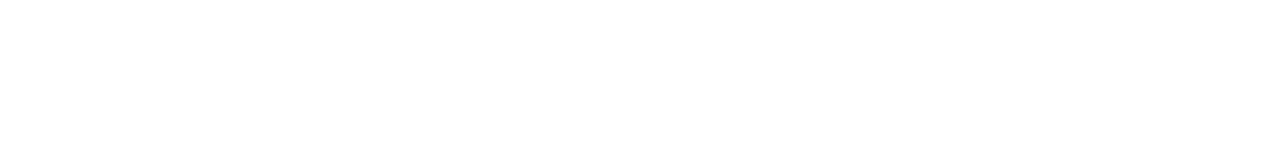
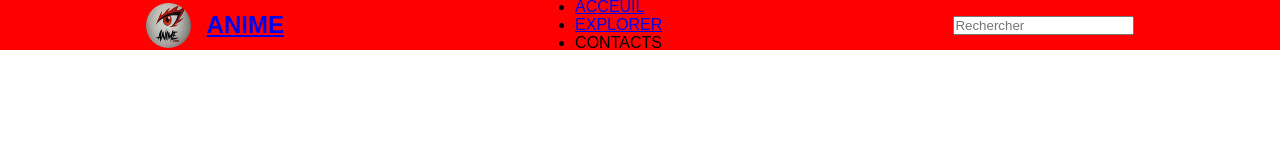
Before and after one commit to ErwanYvan/Exam1-Web1-J3-, a plain HTML site: page Explorer.html in a window 1280 px wide. Drawn offline with Linux system fonts and the light colour scheme.

Commit message:
Relier la page index.html au page Explorer.html,mettre des icons au deux page index;html et Explorer.html et enfin commencer à faire navbar dans Explorer.html

```diff
--- a/Assets/CSS/Explorer.css
+++ b/Assets/CSS/Explorer.css
@@ -0,0 +1,28 @@
+* {
+  padding: 0;
+  margin: 0;
+  box-sizing: border-box;
+  font-family: Arial, Helvetica, sans-serif;
+}
+
+nav {
+  width: 100%;
+  height: 50px;
+  display: flex;
+  justify-content: space-around;
+  background-color: #ff0000;
+  align-items: center;
+  position: relative;
+  z-index: 2;
+}
+
+.Logo {
+  display: flex;
+  align-items: center;
+  gap: 2vh;
+}
+.Logo img {
+  width: 45px;
+  height: 45px;
+  border-radius: 50%;
+}
--- a/Explorer.html
+++ b/Explorer.html
@@ -0,0 +1,30 @@
+<!DOCTYPE html>
+<html lang="en">
+  <head>
+    <meta charset="UTF-8" />
+    <meta name="viewport" content="width=device-width, initial-scale=1.0" />
+    <link rel="stylesheet" href="Assets/Css/Explorer.css" />
+    <link rel="Site icon" type="png" href="Assets/image/site logo.png" />
+    <title>Contenu</title>
+  </head>
+  <body>
+    <nav>
+      <div class="Logo">
+        <img src="Assets/image/Anime.jpeg" alt="Logo Anime" />
+        <h2><a href="index.html">ANIME</a></h2>
+      </div>
+
+      <div class="Menu">
+        <ul>
+          <li><a href="index.html">ACCEUIL</a></li>
+          <li><a href="Explorer.html">EXPLORER</a></li>
+          <li>CONTACTS</li>
+        </ul>
+      </div>
+
+      <div class="search-container">
+        <input class="search" type="search" placeholder="Rechercher" />
+      </div>
+    </nav>
+  </body>
+</html>
```
Also changed, not shown: index.html (+1 -0 lines), Assets/image/site logo.png (added).
